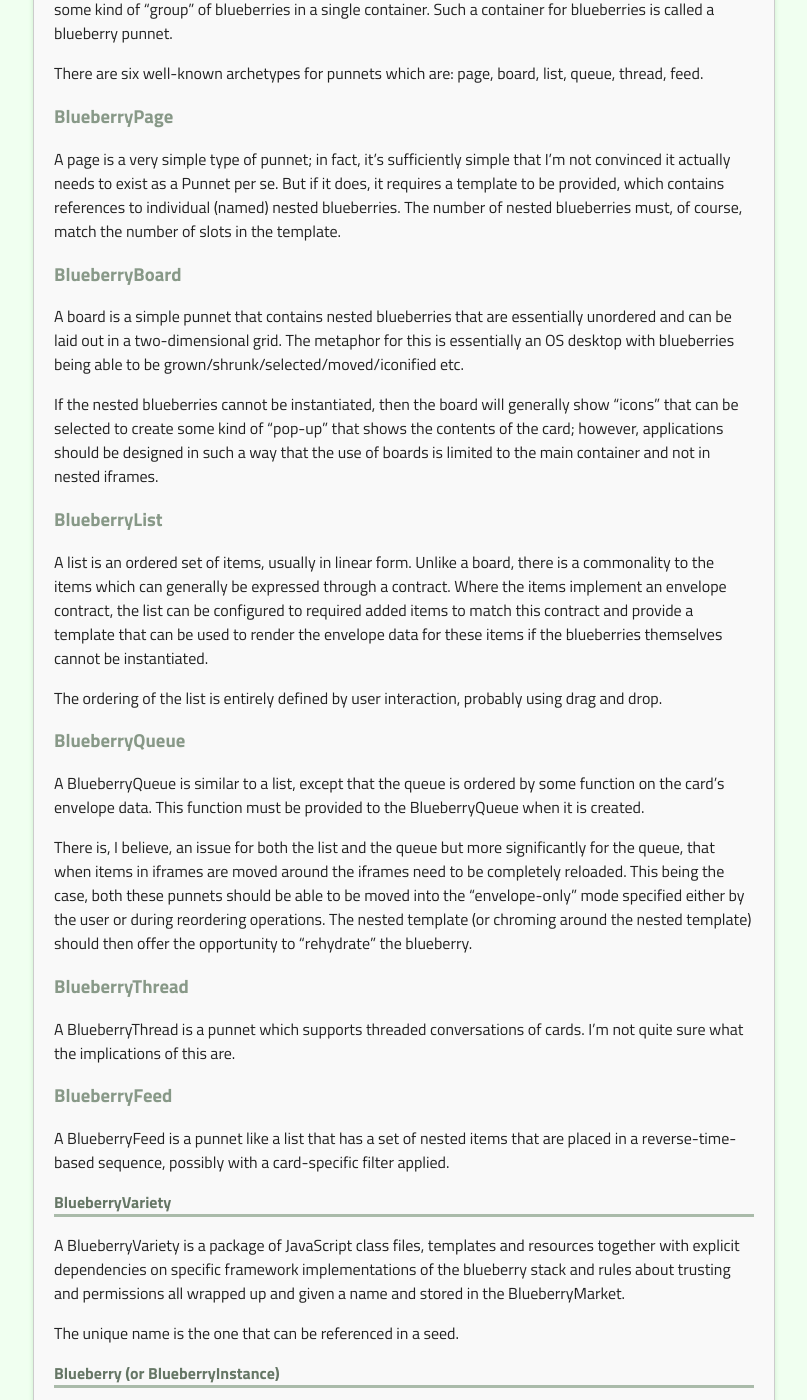
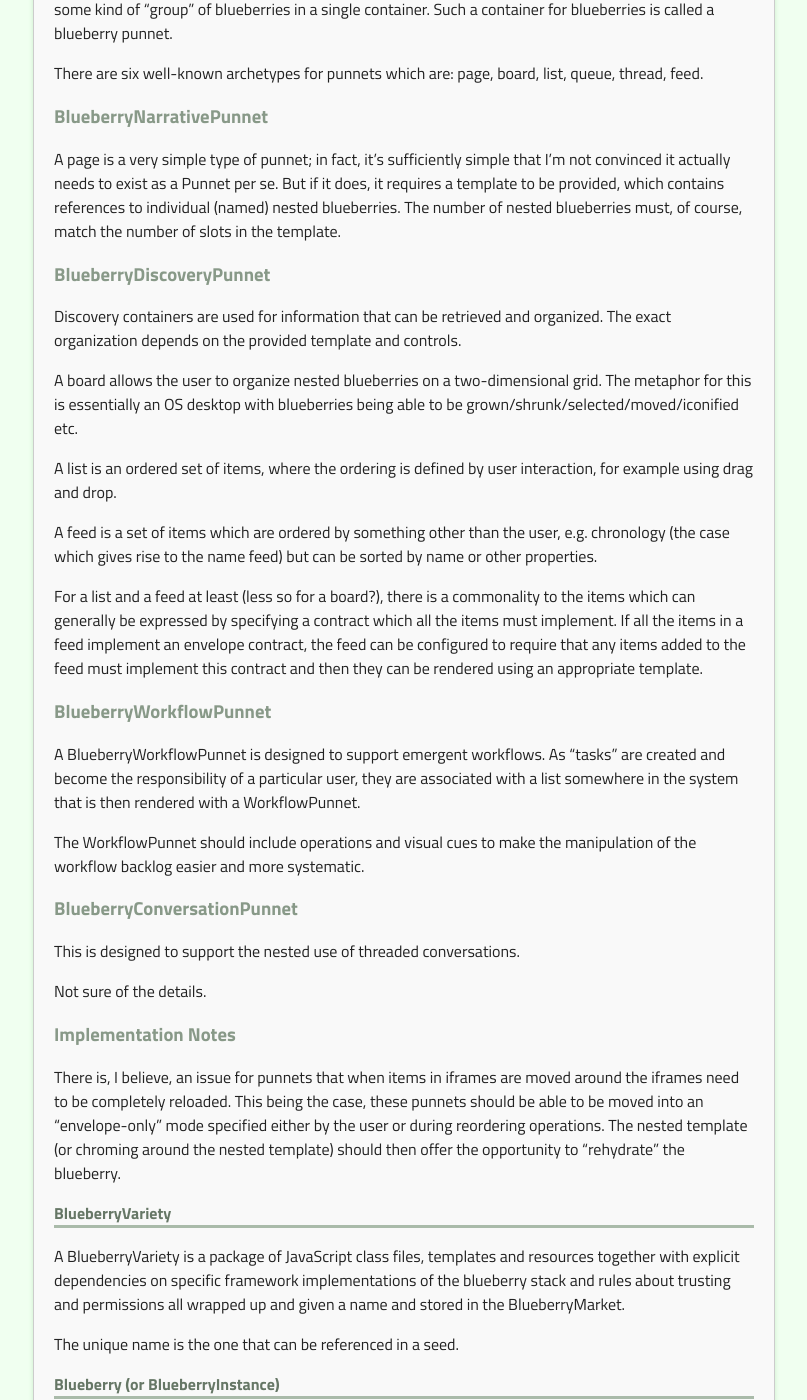
Before and after one commit to zinikiGareth/blueberries, a Jekyll site: the page built from concepts/index.md, in a window 1280 px wide and 1400 px high, scrolled down 2232 px. Shown: the whole window, without its empty margins (236-1043 px from the left). Built offline with Jekyll 4.4.1, drawn with Linux system fonts in a browser that asks for light colours; Markdown is read by kramdown in place of the engine named in the settings.

Commit message:
Chris' latest Punnet thoughts Cleaning up some issues.

```diff
--- a/concepts/index.md
+++ b/concepts/index.md
@@ -122,7 +122,7 @@ Such a container for blueberries is called a blueberry punnet.
 There are six well-known archetypes for punnets which are: page,
 board, list, queue, thread, feed.
 
-### BlueberryPage
+### BlueberryNarrativePunnet
 
 A page is a very simple type of punnet; in fact, it's sufficiently
 simple that I'm not convinced it actually needs to exist as a Punnet
@@ -131,57 +131,57 @@ contains references to individual (named) nested blueberries.  The
 number of nested blueberries must, of course, match the number of
 slots in the template.
 
-### BlueberryBoard
+### BlueberryDiscoveryPunnet
 
-A board is a simple punnet that contains nested blueberries that are
-essentially unordered and can be laid out in a two-dimensional grid.
-The metaphor for this is essentially an OS desktop with blueberries
-being able to be grown/shrunk/selected/moved/iconified etc.
+Discovery containers are used for information that can be retrieved
+and organized.  The exact organization depends on the provided
+template and controls.
 
-If the nested blueberries cannot be instantiated, then the board will
-generally show "icons" that can be selected to create some kind of
-"pop-up" that shows the contents of the card; however, applications
-should be designed in such a way that the use of boards is limited to
-the main container and not in nested iframes.
+A board allows the user to organize nested blueberries on a
+two-dimensional grid.  The metaphor for this is essentially an OS
+desktop with blueberries being able to be
+grown/shrunk/selected/moved/iconified etc.
 
-### BlueberryList
+A list is an ordered set of items, where the ordering is defined by
+user interaction, for example using drag and drop.
 
-A list is an ordered set of items, usually in linear form.  Unlike a
-board, there is a commonality to the items which can generally be
-expressed through a contract.  Where the items implement an envelope
-contract, the list can be configured to required added items to match
-this contract and provide a template that can be used to render the
-envelope data for these items if the blueberries themselves cannot be
-instantiated.
+A feed is a set of items which are ordered by something other than the
+user, e.g. chronology (the case which gives rise to the name feed) but
+can be sorted by name or other properties.
 
-The ordering of the list is entirely defined by user interaction,
-probably using drag and drop.
+For a list and a feed at least (less so for a board?), there is a
+commonality to the items which can generally be expressed by
+specifying a contract which all the items must implement.  If all the
+items in a feed implement an envelope contract, the feed can be
+configured to require that any items added to the feed must implement
+this contract and then they can be rendered using an appropriate
+template.
 
-### BlueberryQueue
+### BlueberryWorkflowPunnet
 
-A BlueberryQueue is similar to a list, except that the queue is
-ordered by some function on the card's envelope data.  This function
-must be provided to the BlueberryQueue when it is created.
+A BlueberryWorkflowPunnet is designed to support emergent workflows.
+As "tasks" are created and become the responsibility of a particular
+user, they are associated with a list somewhere in the system that is
+then rendered with a WorkflowPunnet.
 
-There is, I believe, an issue for both the list and the queue but more
-significantly for the queue, that when items in iframes are moved
-around the iframes need to be completely reloaded.  This being the
-case, both these punnets should be able to be moved into the
+The WorkflowPunnet should include operations and visual cues to make
+the manipulation of the workflow backlog easier and more systematic.
+
+### BlueberryConversationPunnet
+
+This is designed to support the nested use of threaded conversations.
+
+Not sure of the details.
+
+### Implementation Notes
+
+There is, I believe, an issue for punnets that when items in iframes
+are moved around the iframes need to be completely reloaded.  This
+being the case, these punnets should be able to be moved into an
 "envelope-only" mode specified either by the user or during reordering
 operations.  The nested template (or chroming around the nested
 template) should then offer the opportunity to "rehydrate" the
 blueberry.
-
-### BlueberryThread
-
-A BlueberryThread is a punnet which supports threaded conversations of
-cards.  I'm not quite sure what the implications of this are.
-
-### BlueberryFeed
-
-A BlueberryFeed is a punnet like a list that has a set of nested items
-that are placed in a reverse-time-based sequence, possibly with a
-card-specific filter applied.
 
 ## BlueberryVariety
 
```
Also changed, not shown: api/index.md (+10 -6 lines), packaging/index.md (+2 -2 lines).
